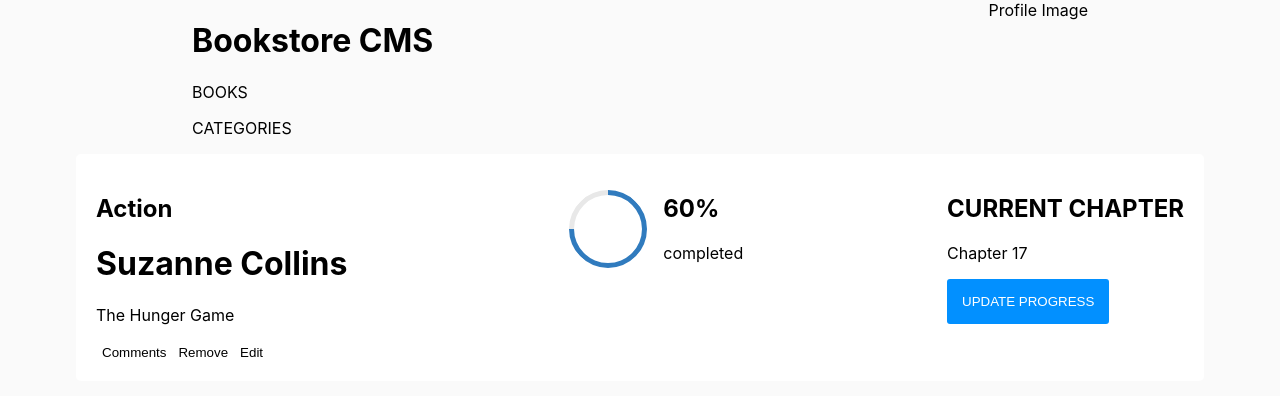
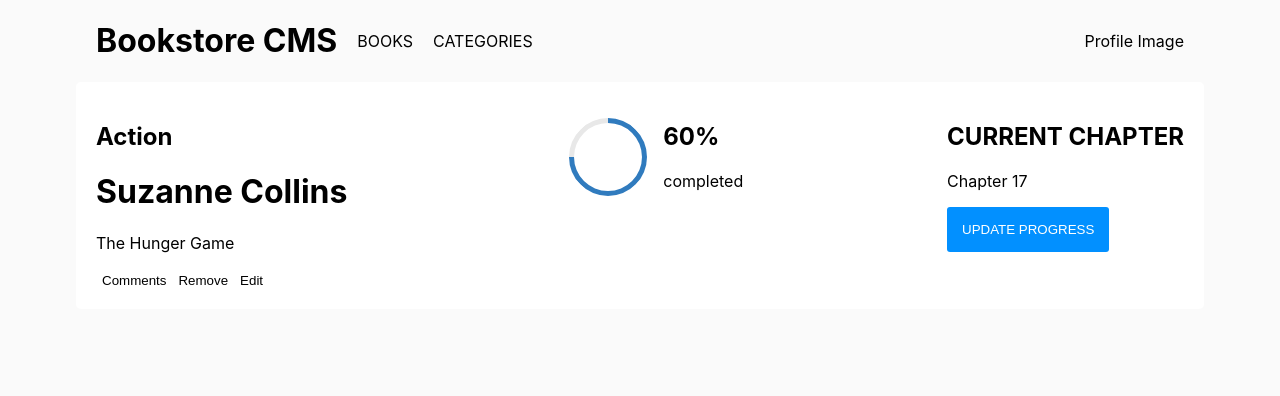
Before and after one commit to MrOmachi/Book-Store, a React (Create React App) app: page / in a window 1280 px wide. Shown: the top 396 px of the page. Built offline with nearby package versions, Linux system fonts and the light colour scheme.

Commit message:
Add minimal styles to component

```diff
--- a/src/App.css
+++ b/src/App.css
@@ -4,9 +4,16 @@ body{
 
 .navBar{
   display: flex;
-  width: 70%;
+  width: 85%;
   margin: auto;
   justify-content: space-between;
+  align-items: center;
+}
+
+.navList{
+  display: flex;
+  gap: 20px;
+  align-items: center;
 }
 
 .BooksDisplay {
--- a/src/component/NavBar.js
+++ b/src/component/NavBar.js
@@ -3,7 +3,7 @@ import React from "react";
 function NavBar() {
   return (
     <div className="navBar">
-      <div>
+      <div className="navList">
         <h1>Bookstore CMS</h1>
         <p>BOOKS</p>
         <p>CATEGORIES</p>
```
